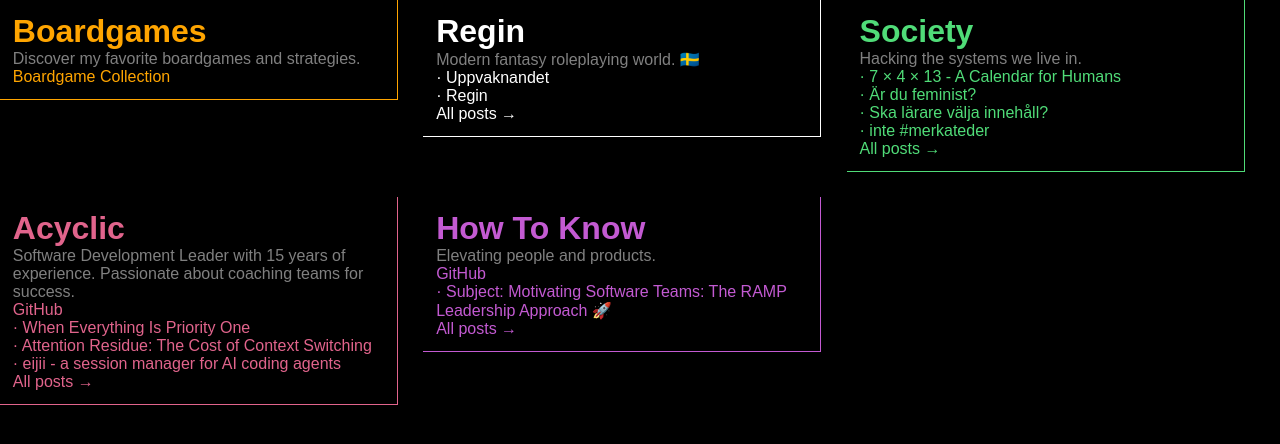
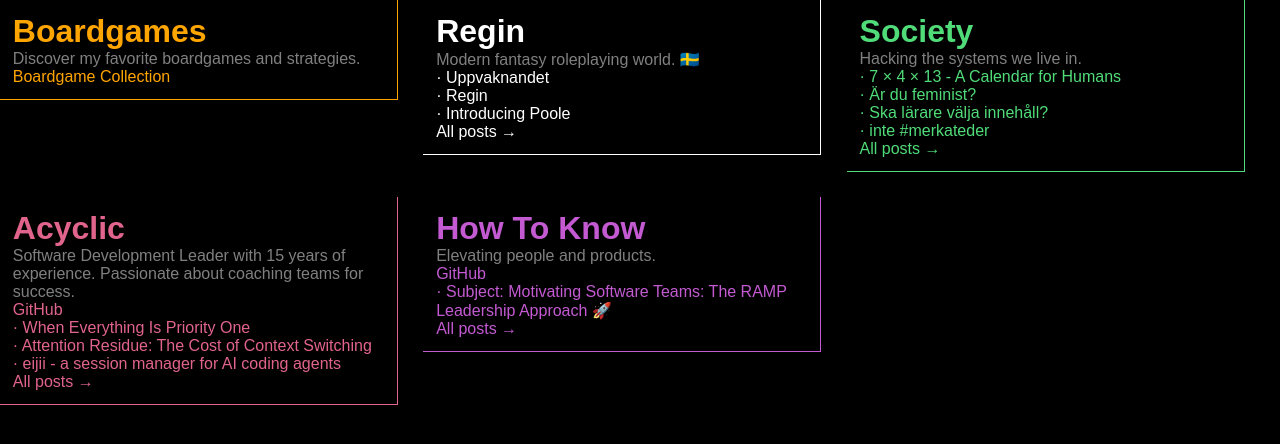
Before and after one commit to paven/paven.github.com, a Jekyll site: the page built from index.html, in a window 1280 px wide. Shown: the top 444 px of the page. Built offline with Jekyll 4.4.1, drawn with Linux system fonts in a browser that asks for light colours.

Commit message:
Update feed data

```diff
--- a/_data/regin_posts.yml
+++ b/_data/regin_posts.yml
@@ -2,3 +2,5 @@
   url: 'https://regin.mumma.nu/Uppvaknandet/'
 - title: 'Regin'
   url: 'https://regin.mumma.nu/Regin/'
+- title: 'Introducing Poole'
+  url: 'https://regin.mumma.nu/introducing-poole/'
```
